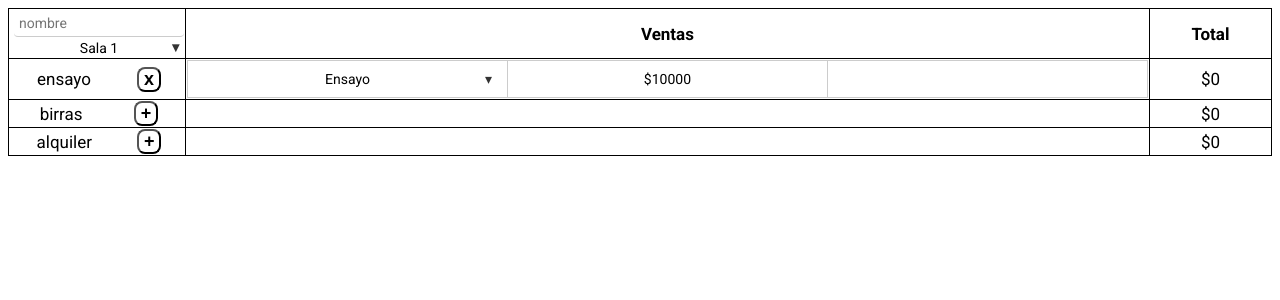
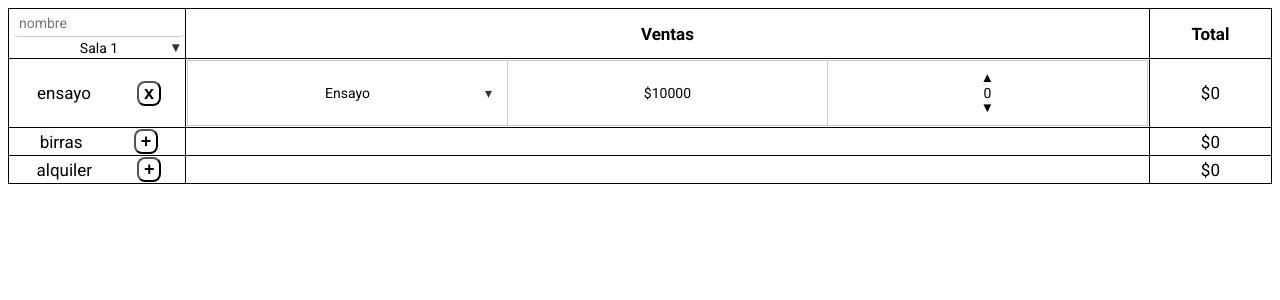
Before and after one commit to lucastrajtenberg/contabilidad_sonidal, a React (Vite) app in the folder ivanarko_sys/: page / in a window 1280 px wide. Shown: the top 300 px of the page. Built offline with nearby package versions, Linux system fonts and the light colour scheme.

Commit message:
add contador, add resumen de ventascolapsado, reform prolijidades y usos de los json en vez de datos estaticos

```diff
--- a/ivanarko_sys/src/App.css
+++ b/ivanarko_sys/src/App.css
@@ -123,3 +123,16 @@ body {
   font-size: 14px;
   color: #333;
 }
+
+.qty{
+  display:flex;
+  flex-direction:column;
+  align-items:center;
+  font-size:14px;
+}
+.qty button{
+  background:none;
+  border:none;
+  cursor:pointer;
+  line-height:12px;
+}
--- a/ivanarko_sys/src/App.jsx
+++ b/ivanarko_sys/src/App.jsx
@@ -5,99 +5,121 @@ import birrasData from "./data/birras.json";
 import alquilerData from "./data/alquiler.json";
 
 function App() {
+
+  /** CONSTANTES */
+
   const [expandedRows, setExpandedRows] = useState({
     ensayo: true,
     birras: false,
     alquiler: false,
   });
 
-  const toggleRow = (key) => { //Esto switchea el estado de los bichos expanded
-    setExpandedRows((prev) => ({
+  const [selectedEnsayo, setSelectedEnsayo] = useState("ensayo");
+  const [selectedSala, setSelectedSala] = useState("1");
+  const [cantidades, setCantidades] = useState({});
+
+  const handleEnsayoChange = (e) => setSelectedEnsayo(e.target.value);
+  const handleSalaChange = (e) => setSelectedSala(e.target.value);
+
+  /* FUNCIONES */
+
+  const precioDe = (nombre) =>
+    [...ensayoData, ...birrasData, ...alquilerData]
+      .find((i) => i.nombre === nombre)?.precio || 0;
+
+  const changeQty = (nombre, delta) =>
+    setCantidades((prev) => ({
       ...prev,
-      [key]: !prev[key],
+      [nombre]: Math.max(0, (prev[nombre] || 0) + delta),
     }));
-  };
 
-  const [selectedEnsayo, setSelectedEnsayo] = useState("ensayo");
+  const totalCat = (lista) =>
+    lista.reduce(
+      (acc, item) => acc + precioDe(item.nombre) * (cantidades[item.nombre] || 0),
+      0
+    );
 
-  const [selectedSala, setselectedSala] = useState("1");
+  const resumenConsumos = (lista) =>
+    lista
+      .filter((item) => cantidades[item.nombre] > 0)
+      .map((item) => `${cantidades[item.nombre]} ${item.nombre}`)
+      .join(", ");
 
-  const handleEnsayoChange = (e) => {
-    setSelectedEnsayo(e.target.value);
-  };
 
-  const handleSalaChange = (e) => {
-    setselectedSala(e.target.value);
-  }
+    /** RENDERS */
+    const toggleRow = (key) =>
+      setExpandedRows((p) => ({ ...p, [key]: !p[key] }));
+
+  const miniFila = (item) => ( //(cada una de las que va en la miniTabla de ventas)
+    <tr key={item.nombre}>
+      <td>{item.nombre}</td>
+      <td>${item.precio}</td>
+      <td>
+        <div className="qty">
+          <button onClick={() => changeQty(item.nombre, 1)}>▲</button>
+          <span>{cantidades[item.nombre] || 0}</span>
+          <button onClick={() => changeQty(item.nombre, -1)}>▼</button>
+        </div>
+      </td>
+    </tr>
+  );
 
   const renderVentasGrid = (nombre) => {
     if (nombre === "ensayo") {
+      const ensayoActual = ensayoData.find(
+        (i) => i.nombre.toLowerCase() == selectedEnsayo
+      ) || ensayoData[0];
+
       return (
         <table className="mini-tabla">
           <tbody>
             <tr>
               <td>
                 <div className="dropdown-wrapper">
-    <select className="dropdown-ventas" value={selectedEnsayo} onChange={handleEnsayoChange}>
+                  <select className="dropdown-ventas"
+                          value={selectedEnsayo}
+                          onChange={handleEnsayoChange}>
                     {ensayoData.map(({ nombre }) => (
                       <option key={nombre} value={nombre}>
                         {nombre.charAt(0).toUpperCase() + nombre.slice(1)}
                       </option>
                     ))}
                   </select>
-    <span className="flecha-dropdown">&#9662;</span> {/* flechita ▼ en unicode */}
+                  <span className="flecha-dropdown">&#9662;</span>
                 </div>
               </td>
-              <td>${ensayoData.find(item => item.nombre === selectedEnsayo)?.precio || "0"}</td>
-              <td></td>
+              <td>${ensayoActual.precio}</td>
+              <td>
+                <div className="qty">
+                  <button onClick={() => changeQty(ensayoActual.nombre, 1)}>▲</button>
+                  <span>{cantidades[ensayoActual.nombre] || 0}</span>
+                  <button onClick={() => changeQty(ensayoActual.nombre, -1)}>▼</button>
+                </div>
+              </td>
             </tr>
           </tbody>
         </table>
       );
-    } else if (nombre === "birras") {
+    }
+
+    if (nombre === "birras")
       return (
-        <table className="mini-tabla">
-          <tbody>
-             {birrasData.map((item, index) => (
-          <tr key={item.nombre}>
-            <td>{item.nombre}</td>
-            <td>${item.precio}</td>
-            <td></td>
-          </tr>
-        ))}
-          </tbody>
-        </table>
+        <table className="mini-tabla"><tbody>{birrasData.map(miniFila)}</tbody></table>
       );
-    } else if (nombre === "alquiler") {
+
+    if (nombre === "alquiler")
       return (
-        <table className="mini-tabla">
-          <tbody>
-            {alquilerData.map((item, index) => (
-          <tr key={item.nombre}>
-            <td>{item.nombre}</td>
-            <td>${item.precio}</td>
-            <td></td>
-          </tr>
-        ))}
-          </tbody>
-        </table>
+        <table className="mini-tabla"><tbody>{alquilerData.map(miniFila)}</tbody></table>
       );
-    } else {
+
     return null;
-    }
   };
-
-  //render row renderea cada fila teniendo en cuenta si está expandida o colapsada ventas, checkeando el
 
   const renderHead = () => (
     <tr>
       <th className="col-nombre">
         <form onSubmit={(e) => e.preventDefault()} className="form-nombre">
-                <input
-                  type="text"
-                  placeholder="nombre"
-                  className="input-nombre"
-                />
+          <input type="text" placeholder="nombre" className="input-nombre" />
         </form>
         <div className="dropdown-wrapper">
           <select className="dropdown-salas" value={selectedSala} onChange={handleSalaChange}>
@@ -105,44 +127,53 @@ function App() {
             <option value="2">Sala 2</option>
             <option value="3">Sala 3</option>
           </select>
-                <span className="flecha-dropdown">&#9662;</span> {/* flechita ▼ en unicode */}
+          <span className="flecha-dropdown">&#9662;</span>
         </div>
       </th>
       <th className="col-ventas">Ventas</th>
       <th className="col-total">Total</th>
     </tr>
-  )
+  );
 
-  const renderRow = (nombre) => (
+  const renderRow = (nombre, data) => (
     <tr key={nombre}>
       <td className="col-nombre">
         <div className="nombre-expandible">
           <span>{nombre}</span>
-          <button
-            className="boton-toggle"
-            onClick={() => toggleRow(nombre)}
-          >
+          <button className="boton-toggle" onClick={() => toggleRow(nombre)}>
             {expandedRows[nombre] ? "x" : "+"}
           </button>
         </div>
       </td>
       <td className="col-ventas">
-        {expandedRows[nombre] && renderVentasGrid(nombre)}
+  {expandedRows[nombre]
+    ? renderVentasGrid(nombre)
+    : nombre === "ensayo"
+      ? cantidades[selectedEnsayo] > 0
+        ? <span className="resumen-colapsado">{cantidades[selectedEnsayo]} {selectedEnsayo.charAt(0).toUpperCase() + selectedEnsayo.slice(1)}</span>
+        : null
+      : resumenConsumos(data)
+        ? <span className="resumen-colapsado">{resumenConsumos(data)}</span>
+        : null
+  }
 </td>
-      <td className="col-total">$0</td>
+
+
+      <td className="col-total">${totalCat(data)}</td>
     </tr>
   );
+
+
+  /** */
 
   return (
     <div className="tabla-container">
       <table className="tabla">
-        <thead>
-          {renderHead()}
-        </thead>
+        <thead>{renderHead()}</thead>
         <tbody>
-          {renderRow("ensayo")}
-          {renderRow("birras")}
-          {renderRow("alquiler")}
+          {renderRow("ensayo", ensayoData)}
+          {renderRow("birras", birrasData)}
+          {renderRow("alquiler", alquilerData)}
         </tbody>
       </table>
     </div>
--- a/ivanarko_sys/src/data/birras.json
+++ b/ivanarko_sys/src/data/birras.json
@@ -1,6 +1,10 @@
 [
-    { "nombre": "Miller / Amstel", "precio": 2500 },
-    { "nombre": "Imperial IPA / Warsteiner / Andes", "precio": 3000 },
-    { "nombre": "Heineken / Grolsch", "precio": 3500 },
+    { "nombre": "Miller", "precio": 2500 },
+    { "nombre": "Amstel", "precio": 2500 },
+    { "nombre": "Imperial IPA", "precio": 3000 },
+    { "nombre": "Warsteiner", "precio": 3000 },
+    { "nombre": "Andes", "precio": 3000 },
+    { "nombre": "Heineken", "precio": 3500 },
+    { "nombre": "Grolsch", "precio": 3500 },
     { "nombre": "Bluemoon", "precio": 4000 }
   ]
```
Lines whose indentation alone changed are shown as unchanged.
